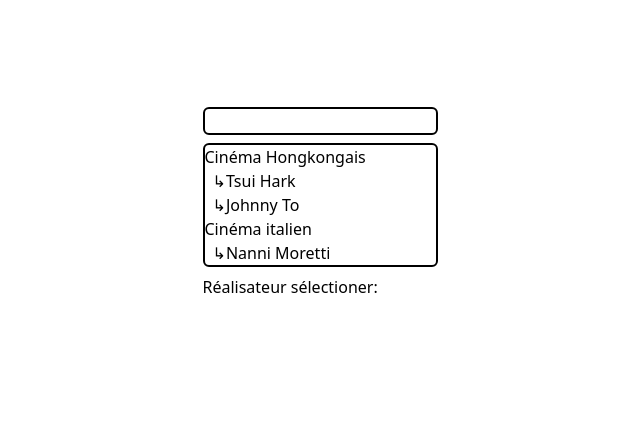
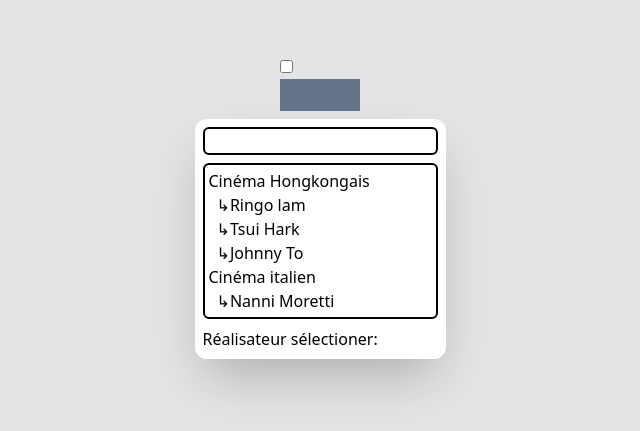
Before and after one commit to SalvadorGriaule/multiSelect, a Svelte app: page / in a window 1280 px wide. Shown: the part 197-628 px from the top of the page, without its empty margins (320-960 px from the left). Built offline with nearby package versions, Linux system fonts and the light colour scheme.

Commit message:
begin switch

```diff
--- a/src/App.svelte
+++ b/src/App.svelte
@@ -1,12 +1,20 @@
 <script lang="ts">
-    import MultiSelect from "./lib/MultiSelect.svelte";
-    import DB from "./assets/catg.json"
-    console.log(DB.data);
+  import MultiSelect from "./lib/MultiSelect.svelte";
+  import DB from "./assets/catg.json";
+  import DBLuxe from "./assets/luxe.json";
 
+  let checked = $state(false)
+  $inspect(checked)
 </script>
 
-<main class="flex justify-center items-center h-screen">
-    <div>
-        <MultiSelect dataForMS={DB.data} name="Réalisateur" />
-    </div>
+<main class="flex flex-col justify-center items-center h-screen bg-zinc-200">
+  <div class="p-2">
+    <label for="" class="">
+      <input bind:checked={checked} type="checkbox" class="" />
+      <div class="w-20 h-8 {checked ? "bg-green-400" : "bg-slate-500"}"></div>
+    </label>
+  </div>
+  <div class="p-2 shadow-2xl rounded-xl bg-white">
+    <MultiSelect dataForMS={DB.data} name="Réalisateur" />
+  </div>
 </main>
--- a/src/assets/catg.json
+++ b/src/assets/catg.json
@@ -7,6 +7,7 @@
     { "id": 1, "name": "Johnny To", "sub_id": 0 },
     { "id": 2, "name": "Tsui Hark", "sub_id": 0 },
     { "id": 3, "name": "Cinéma italien" },
-    { "id": 4, "name": "Nanni Moretti", "sub_id": 3 }
+    { "id": 4, "name": "Nanni Moretti", "sub_id": 3 },
+    { "id":5, "name":"Ringo lam", "sub_id":0}
   ]
 }
--- /dev/null
+++ b/src/assets/luxe.json
@@ -0,0 +1,10 @@
+{
+  "data": [
+    { "id": 0, "name": "Montre" },
+    { "id": 1, "name": "Fossil", "sub_id": 0 },
+    { "id": 2, "name": "Hugo Boss", "sub_id": 0 },
+    { "id": 3, "name": "parfum" },
+    { "id": 4, "name": "Jean-Paul-Gautier", "sub_id": 3 },
+    { "id": 5, "name": "oldscare", "sub_id": 0 }
+  ]
+}
--- a/src/lib/MultiSelect.svelte
+++ b/src/lib/MultiSelect.svelte
@@ -83,7 +83,7 @@
       type="text"
     />
     <div
-      class="bg-white rounded-md text-black border-2 border-black border-solid"
+      class="bg-white rounded-md text-black border-2 border-black border-solid p-1"
     >
       {#each order(dataForMS) as data, i}
         <div
```
